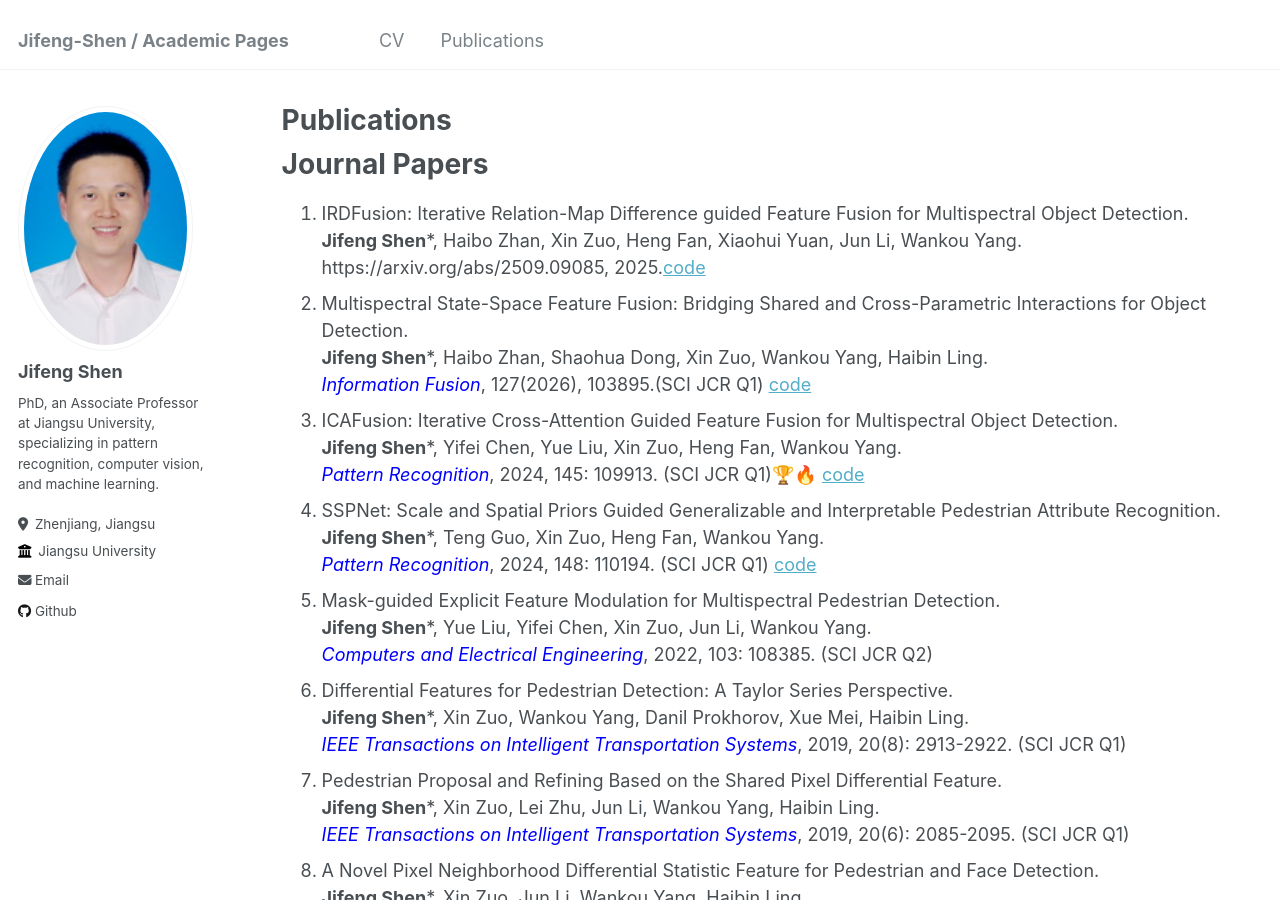
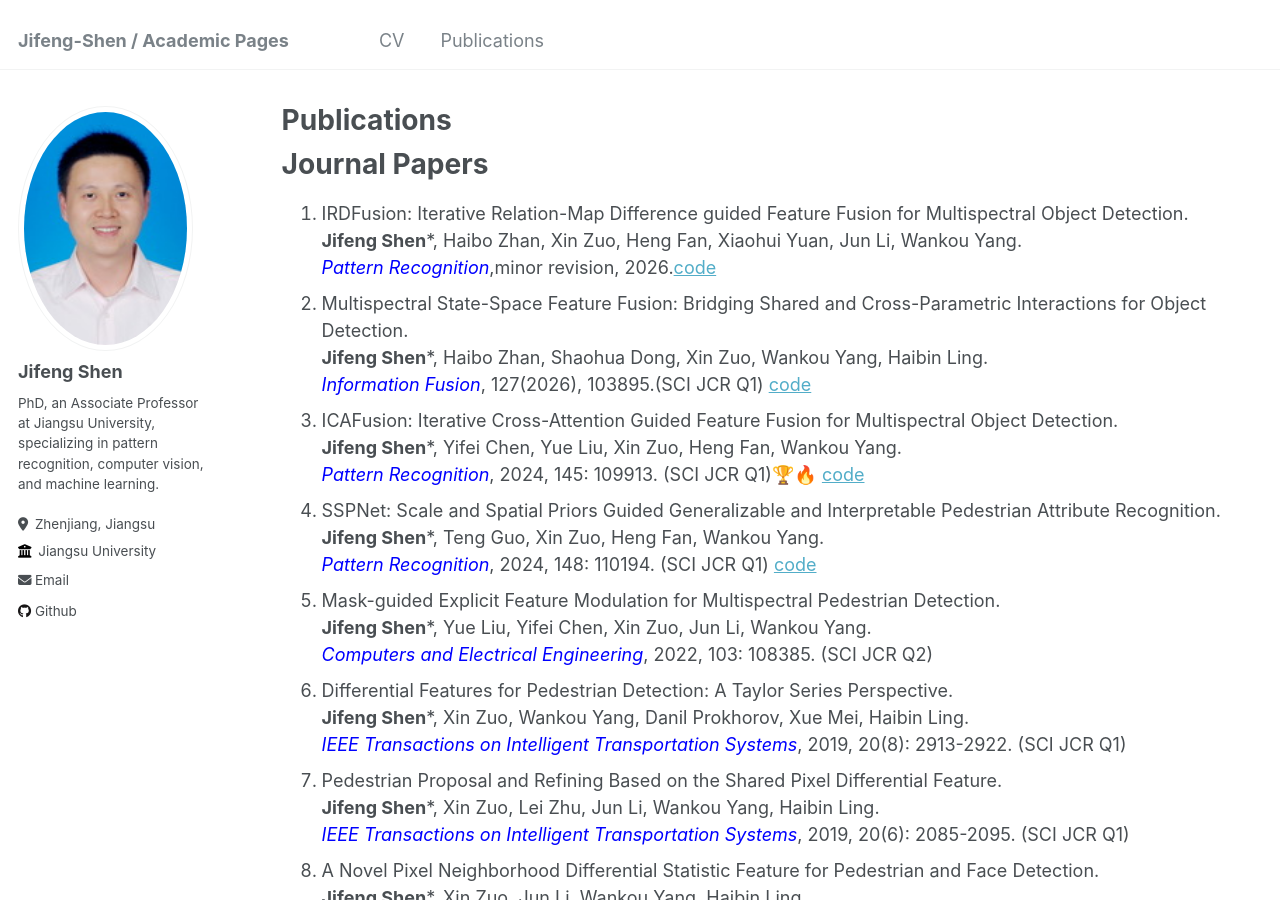
Before and after one commit to jifeng-shen/jifeng-shen.github.io, a Jekyll site: the page built from _pages/publications.md, in a window 1280 px wide and 900 px high. Built offline with Jekyll 4.4.1, drawn with Linux system fonts in a browser that asks for light colours.

Commit message:
Update publications.md

```diff
--- a/_pages/publications.md
+++ b/_pages/publications.md
@@ -9,7 +9,7 @@ author_profile: true
 
 1. IRDFusion: Iterative Relation-Map Difference guided Feature Fusion for Multispectral Object Detection.
    **Jifeng Shen**\*, Haibo Zhan, Xin Zuo, Heng Fan, Xiaohui Yuan, Jun Li, Wankou Yang.
-   https://arxiv.org/abs/2509.09085, 2025.[code](https://github.com/61s61min/IRDFusion)
+   *<font color="blue">Pattern Recognition</font>*,minor revision, 2026.[code](https://github.com/61s61min/IRDFusion)
 2. Multispectral State-Space Feature Fusion: Bridging Shared and Cross-Parametric Interactions for Object Detection.
    **Jifeng Shen**\*, Haibo Zhan, Shaohua Dong, Xin Zuo, Wankou Yang, Haibin Ling.
    *<font color="blue">Information Fusion</font>*, 127(2026), 103895.(SCI JCR Q1) [code](https://github.com/61s61min/MS2Fusion)
```
